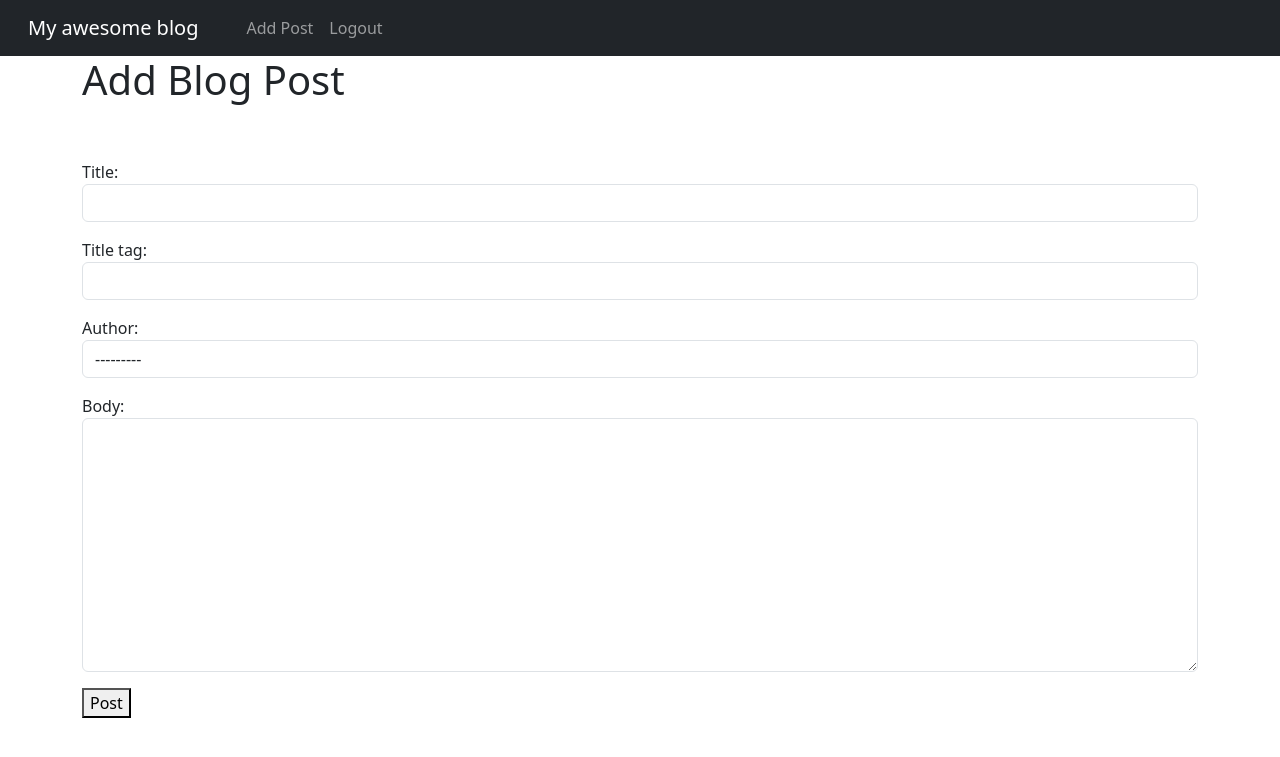
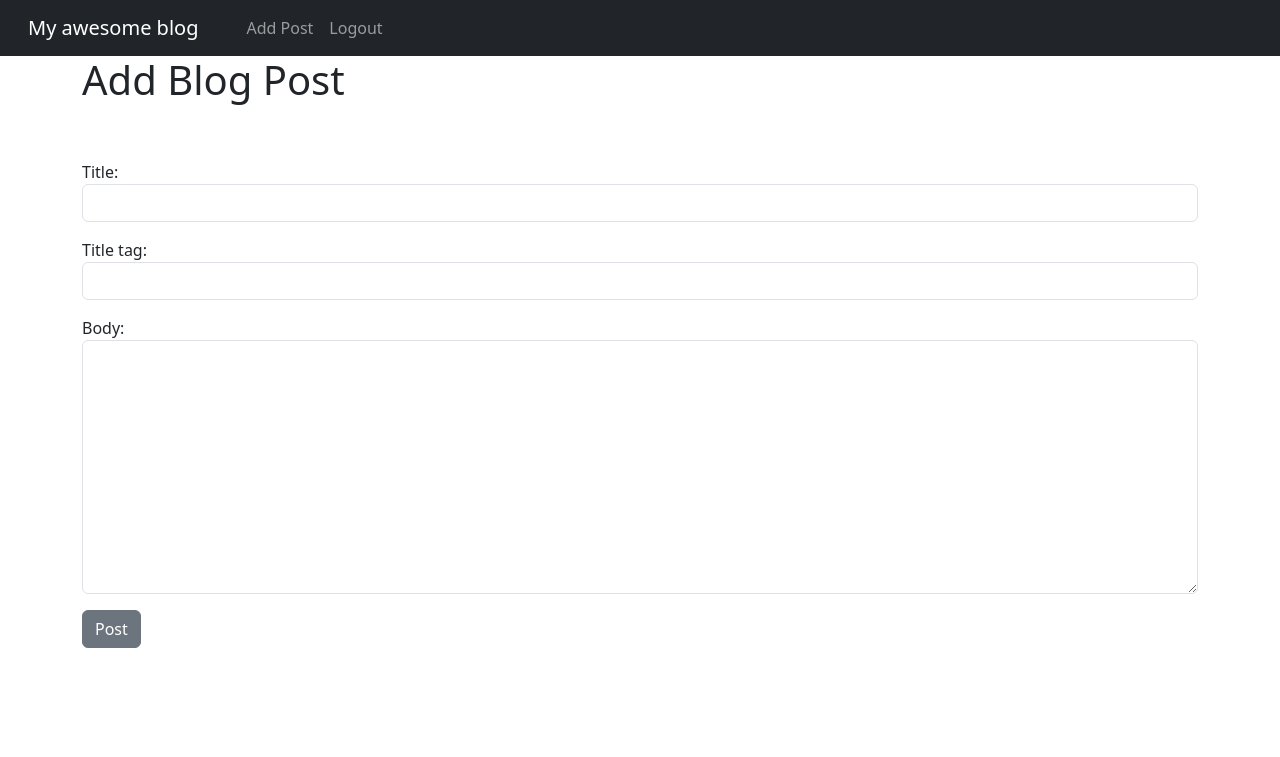
Before and after one commit to SoniaBisinger/Blog, a Django app: page /new/ in a window 1280 px wide. Shown: the top 757 px of the page. Run offline with Django 4.2, Linux system fonts and the light colour scheme; a user stored in the database is signed in; data comes from the database, SQL or seed files in the repository; both versions use the stored data as it was after the commit.

Commit message:
On a new post, author is setted automatically and user can't change it

```diff
--- a/ablog/theblog/forms.py
+++ b/ablog/theblog/forms.py
@@ -9,7 +9,7 @@
         widgets = {
             'title': forms.TextInput(attrs={'class': 'form-control'}),
             'title_tag': forms.TextInput(attrs={'class': 'form-control'}),
-            'author': forms.Select(attrs={'class': 'form-control'}),
+            'author': forms.TextInput(attrs={'class': 'form-control', 'value': '', 'id': 'elder', 'type': 'hidden'}),
             'body': forms.Textarea(attrs={'class': 'form-control'}),
             }
 
--- a/ablog/theblog/templates/add_post.html
+++ b/ablog/theblog/templates/add_post.html
@@ -1,15 +1,20 @@
-{% extends "base.html" %} {% block title %} {{ post.title_tag }} {% endblock %}
+{% extends "base.html" %} {% block title %} New post {% endblock %}
 {% block content %}
 
 <h1>Add Blog Post</h1>
 <br />
 <br />
 {% if user.is_authenticated %}
-<div class="form-group">
-    <form method="POST">
-      {% csrf_token %} {{ form.as_p }}
-      <button>Post</button>
-</div>
+  <div class="form-group">
+      <form method="POST">
+        {% csrf_token %} {{ form.as_p }}
+        <button class="btn btn-secondary">Post</button>
+  </div>
+
+  <script>
+    var name = "{{ user.id }}";
+    document.getElementById("elder").value = name;
+  </script>
 {% else %}
   <p>You must be logged in to post a blog.</p>
   <a href="{% url 'login' %}">Login</a> | <a href="{% url 'register' %}">Register</a>
```
Also changed, not shown: ablog/db.sqlite3.
